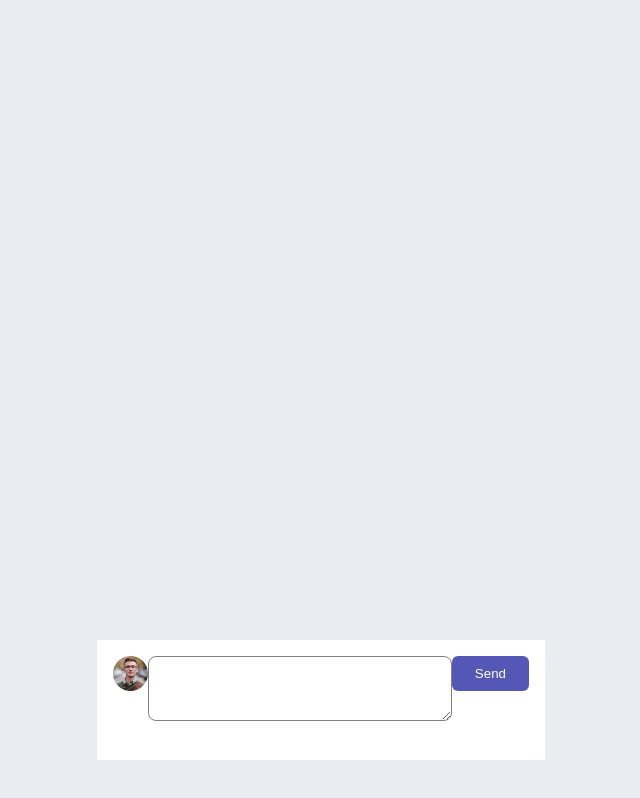
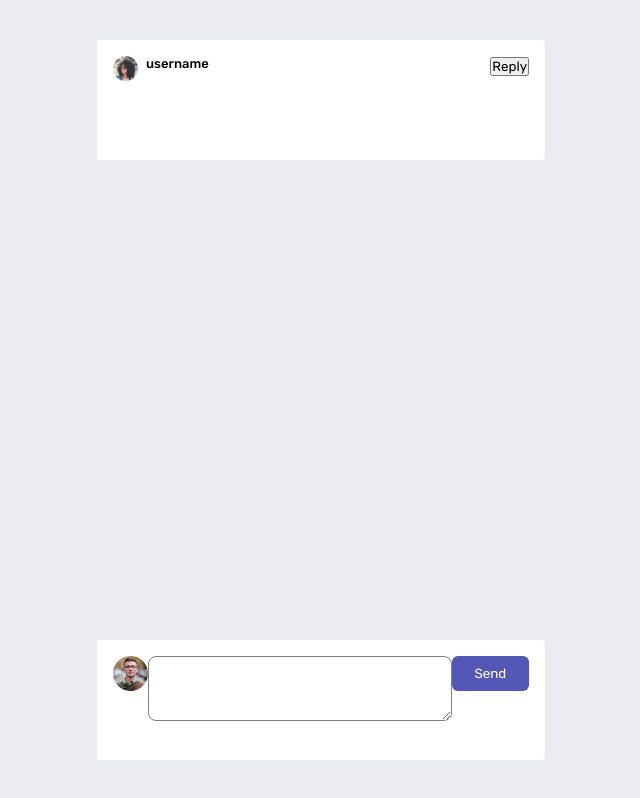
Before and after one commit to 2201monesh/comment-section, a React (Create React App) app: page / in a window 1280 px wide. Shown: the whole page, without its empty margins (319-959 px from the left). Built offline with nearby package versions, Linux system fonts and the light colour scheme.

Commit message:
Styling comment-info

```diff
--- a/package.json
+++ b/package.json
@@ -8,6 +8,7 @@
     "@testing-library/user-event": "^13.5.0",
     "react": "^18.2.0",
     "react-dom": "^18.2.0",
+    "react-icons": "^4.11.0",
     "react-scripts": "5.0.1",
     "web-vitals": "^2.1.4"
   },
--- a/src/App.js
+++ b/src/App.js
@@ -1,8 +1,10 @@
+import CommentInfo from "./CommentInfo";
 import InputComment from "./InputComment";
 
 function App() {
   return (
     <div className="main-section">
+      <CommentInfo />
       <InputComment />
     </div>
   );
--- /dev/null
+++ b/src/CommentInfo.js
@@ -0,0 +1,19 @@
+import logo2 from './images/avatars/image-amyrobson.png';
+
+function CommentInfo() {
+  return (
+    <div className="comment-info">
+      <div className="comment-info-top">
+        <div className="comment-info-top-left">
+            <img className="profile-image-2" src={logo2} alt="" />
+            <p className='username'>username</p>
+        </div>
+        <div className="comment-info-top-right">
+            <button>Reply</button>
+        </div>
+      </div>
+    </div>
+  )
+}
+
+export default CommentInfo;
--- a/src/index.css
+++ b/src/index.css
@@ -1,7 +1,10 @@
+@import url('https://fonts.googleapis.com/css2?family=Fraunces:opsz,wght@9..144,700&family=Montserrat:wght@500;700&family=Overpass:wght@400;700&family=Poppins:wght@400;500;600&family=Rubik:wght@400;500;700&display=swap');
+
 *{
   margin: 0;
   padding: 0;
   box-sizing: border-box;
+  font-family: 'Rubik';
 }
 
 .main-section{
@@ -25,11 +28,23 @@
   /* border-top: 1px solid gray; */
   background-color: white;
   margin: 40px 0px;
+  border-radius: 4px;
 }
 
 .profile-image{
   width: 35px;
   height: 35px;
+}
+
+.profile-image-2 {
+  width: 25px;
+  height: 25px;
+  margin-right: 8px;
+}
+
+.username{
+  font-size: small;
+  font-weight: 500;
 }
 
 .input-box-comment{
@@ -49,3 +64,21 @@
   color: white;
   background-color: hsl(238, 40%, 52%);
 }
+
+.comment-info{
+  margin-top: 40px;
+  width: 35vw;
+  height: 15vh;
+  padding: 16px;
+  background-color: white;
+  border-radius: 4px;
+}
+
+.comment-info-top{
+  display: flex;
+  justify-content: space-between;
+}
+
+.comment-info-top-left{
+  display: flex;
+}
```
Also changed, not shown: 1 other file (tests, documents, lock files or other folders).
